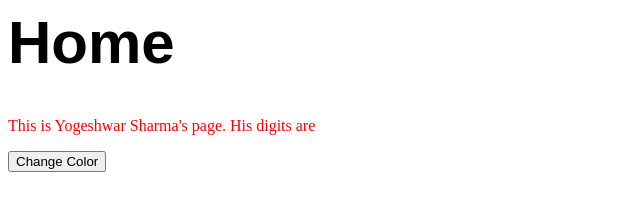
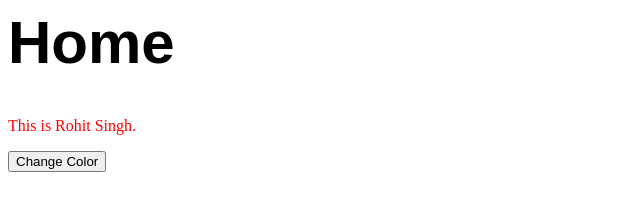
Before and after one commit to rohitsinghcse/Web-Designing, a plain HTML site: page first page.htm in a window 1280 px wide. Shown: the whole page, without its empty margins (0-640 px from the left). Drawn offline with Linux system fonts and the light colour scheme.

Commit message:
Update first page.htm

```diff
--- a/first page.htm
+++ b/first page.htm
@@ -14,7 +14,7 @@
 	</head>
 	<body>
 		<h1>Home</h1>
-		<p>This is Yogeshwar Sharma's page. His digits are </p>
+		<p>This is Rohit Singh.  </p>
 		<button id="changeColor">Change Color </button>
 		<script>
 			document.getElementById('changeColor').onclick =changeColor;
```
